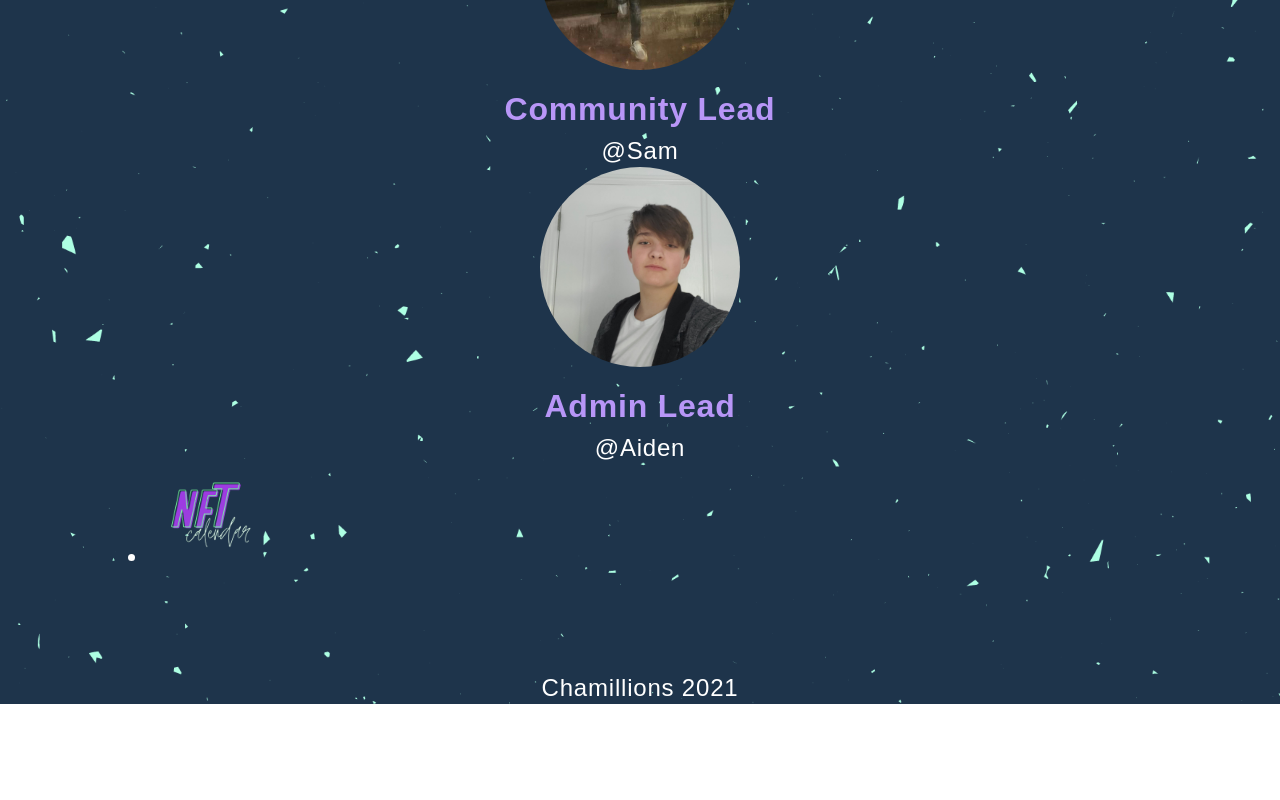
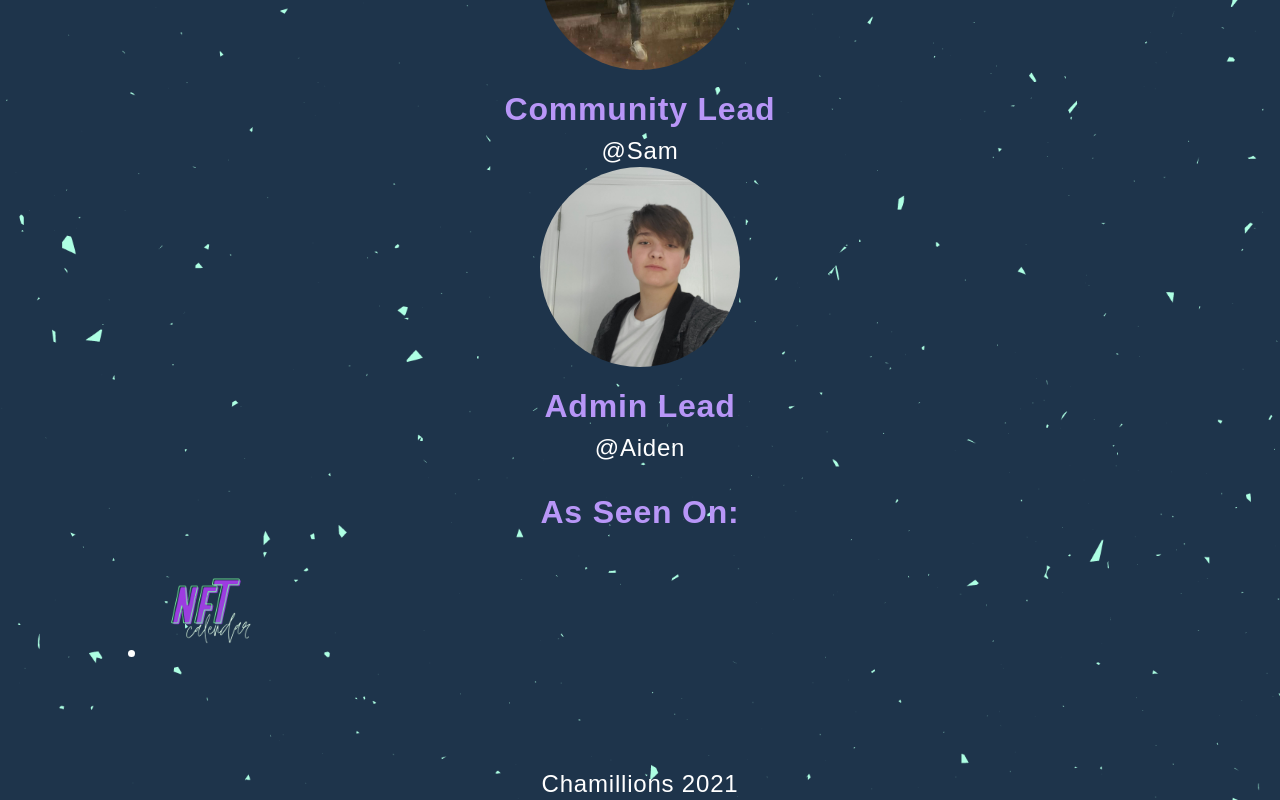
Before and after one commit to ChamillionNFT/chamillionNFT, a Next.js app: page / in a window 1280 px wide. Shown: the part 3827-4627 px from the top of the page. Before the commit the page ends 4531 px from the top, so only its background shows below. Built offline with nearby package versions, Linux system fonts and the light colour scheme; a web font is replaced by a local one.

Commit message:
Added Title

```diff
--- a/pages/index.js
+++ b/pages/index.js
@@ -166,8 +166,8 @@ export default function Home() {
          <Link href="https://twitter.com/mrzukko"><a target="_blank" rel="noreferrer">@Aiden</a></Link>
          </div>
 </div>
+<h3 className="title">As Seen On:</h3>
 <div className="nftcal_link">
-
 <li className="nftcal_link"><Link  href="https://nftcalendar.io/event/chamillions/"><a>
 <Image src="/nftcal.png" alt="NFTCal Link"
 height={100}
```
